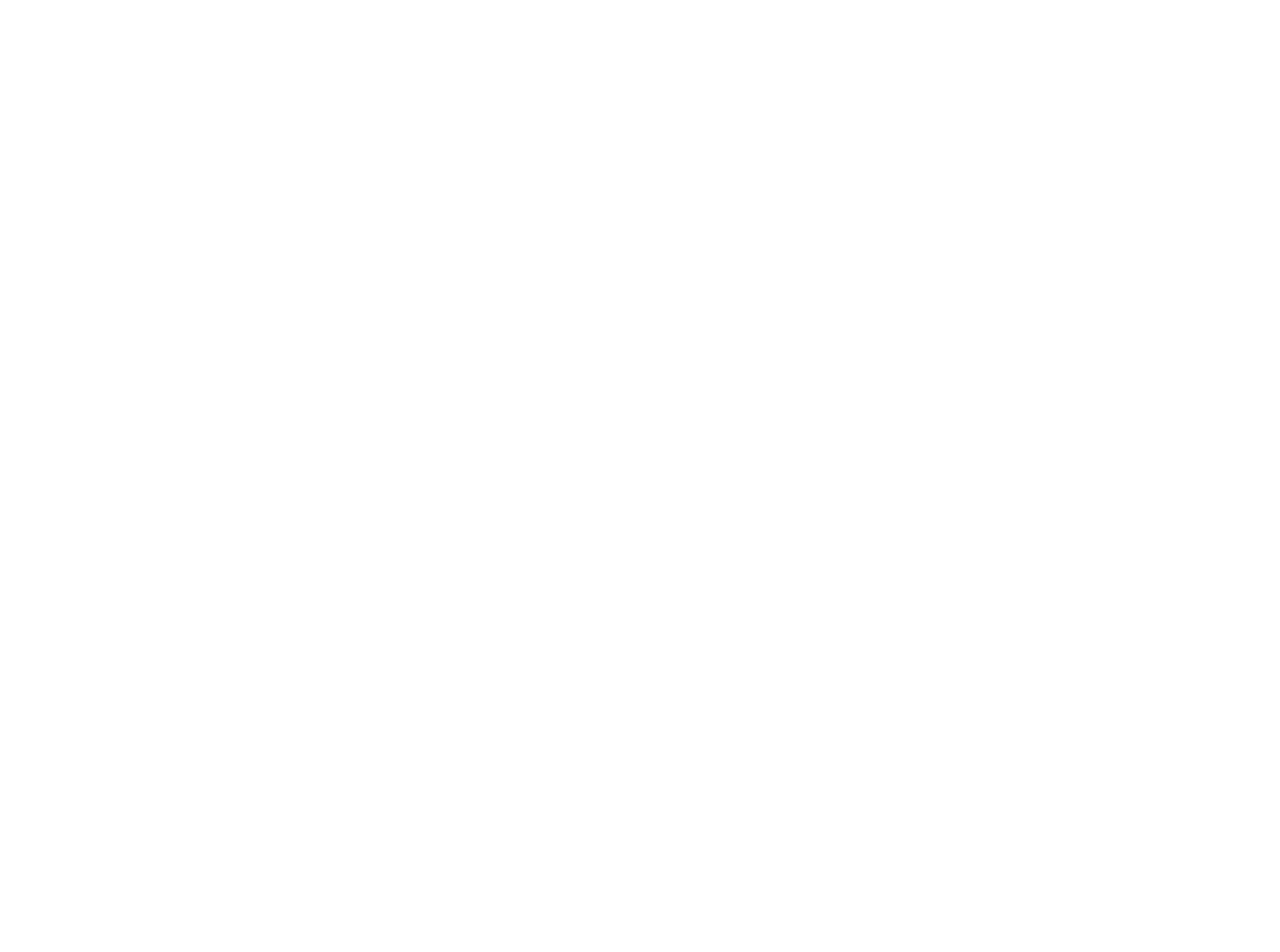
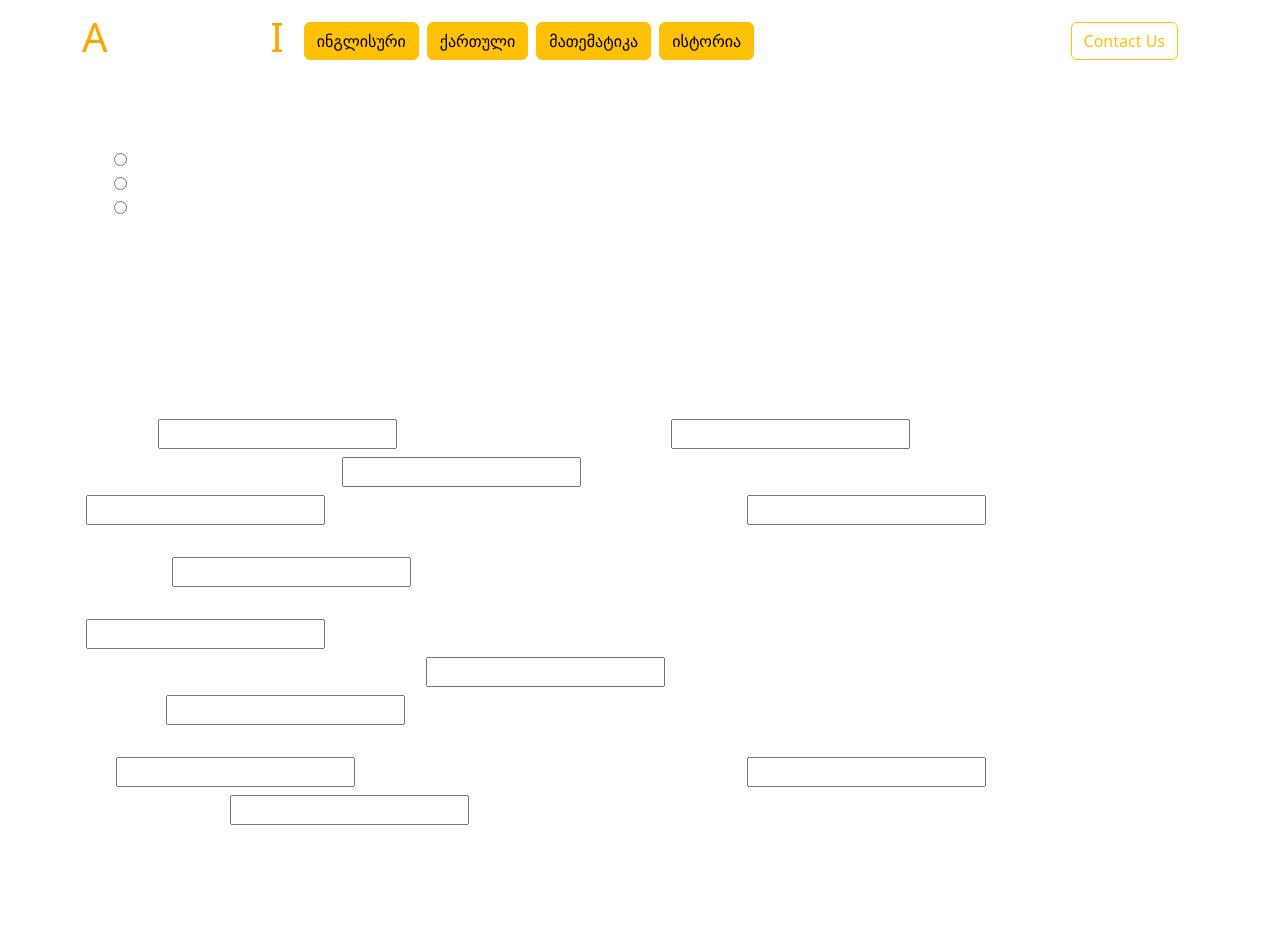
Before and after one commit to 3Threads/repetAItor, a React (Create React App) app: page /tests/1/1/1 in a window 1280 px wide. Before the commit this address had no page. Shown: the top 952 px of the page. Before the commit the page ends 800 px from the top, so only its background shows below. Built offline with nearby package versions, Linux system fonts and the light colour scheme; the HTML template or start-up script is replaced by a standard one.

Commit message:
Add question types

```diff
--- a/src/App.tsx
+++ b/src/App.tsx
@@ -4,6 +4,7 @@ import {BrowserRouter, Route, Routes} from "react-router-dom";
 import {HomePage} from "./pages/HomePage";
 import {TestLists} from "./pages/TestLists";
 import 'bootstrap/dist/css/bootstrap.min.css';
+import TestPage from "./pages/TestPage";
 
 function App() {
     return (
@@ -11,9 +12,8 @@ function App() {
             <BrowserRouter>
                 <Routes>
                     <Route index element={<HomePage/>}/>
-                    <Route path={'/tests'}>
-                        <Route path={':subject'} element={<TestLists/>}/>
-                    </Route>
+                    <Route path={'/tests/:subject'} element={<TestLists/>}/>
+                    <Route path={'/tests/:subject/:year/:variant'} element={<TestPage/>}/>
                     <Route path={'*'} element={<h1>404 Not Found</h1>}/>
                 </Routes>
             </BrowserRouter>
--- /dev/null
+++ b/src/components/FillInTheBlanksQuestion.tsx
@@ -0,0 +1,49 @@
+import React, {useState} from 'react';
+
+interface Props {
+    questionNumber: number;
+    questionPrompt: string;
+    questionText: string;
+    splitter: string;
+    options: string[];
+}
+
+const FillInTheBlanksQuestion: React.FC<Props> = ({
+                                                      questionNumber,
+                                                      questionPrompt,
+                                                      questionText,
+                                                      splitter,
+                                                      options
+                                                  }) => {
+    const [answers, setAnswers] = useState<string[]>(new Array(options.length).fill(''));
+    const questionParts = questionText.split(splitter);
+
+    const handleAnswerChange = (index: number, value: string) => {
+        const newAnswers = [...answers];
+        newAnswers[index] = value;
+        setAnswers(newAnswers);
+    };
+
+    return (
+        <div>
+            <h3>Task {questionNumber}: {questionPrompt}</h3>
+            <div className={'p-2'}>
+                {options.map((option, index) => (
+                    <label className={'p-1'}>{String.fromCharCode(65 + index)}). {option}</label>
+                ))}
+            </div>
+            <form>
+                <p>{questionParts.map((questionPart, index) => {
+                    if (index === questionParts.length - 1) {
+                        return <span key={index}>{questionPart}</span>
+                    } else {
+                        return <span key={index}>{questionPart} <input type="text" value={answers[index]} className={'m-1'}
+                                                                       onChange={(e) => handleAnswerChange(index, e.target.value)}/> </span>
+                    }
+                })}</p>
+            </form>
+        </div>
+    );
+};
+
+export default FillInTheBlanksQuestion;
--- /dev/null
+++ b/src/components/MultipleChoiceQuestion.tsx
@@ -0,0 +1,38 @@
+import React, {useState} from 'react';
+
+interface Props {
+    questionNumber: number;
+    question: string;
+    choices: string[];
+}
+
+const MultipleChoiceQuestion: React.FC<Props> = ({question, choices, questionNumber}) => {
+    const [selectedChoice, setSelectedChoice] = useState<string | null>(null);
+
+    const handleChoiceSelect = (choice: string) => {
+        setSelectedChoice(choice);
+    };
+
+    return (
+        <div>
+            <h3>Task {questionNumber}: {question}</h3>
+            <ul>
+                {choices.map((choice, index) => (
+                    <li key={index}>
+                        <label>
+                            <input
+                                type="radio"
+                                value={choice}
+                                checked={selectedChoice === choice}
+                                onChange={() => handleChoiceSelect(choice)}
+                            />
+                            {choice}
+                        </label>
+                    </li>
+                ))}
+            </ul>
+        </div>
+    );
+};
+
+export default MultipleChoiceQuestion;
--- a/src/pages/TestLists.tsx
+++ b/src/pages/TestLists.tsx
@@ -22,12 +22,11 @@ export const TestLists = () => {
                                                      className={'btn btn-outline-warning full-width mb-2 mt-2'}>
                                         {year}
                                     </Dropdown.Toggle>
-                                    {/*<div className={'btn btn-outline-warning full-width mb-2 mt-2'}>{year}</div>*/}
 
                                     <Dropdown.Menu className={'w-100 bg-dark'}>
                                         {[1, 2, 3, 4].map(num => (
                                             <Dropdown.Item className={'text-warning bg-dark'}
-                                                href={`/tests/${subject}/${year}/exam${num}`}>Exam {num}</Dropdown.Item>
+                                                href={`/tests/${subject}/${year}/var${num}`}>Variant {num}</Dropdown.Item>
                                         ))}
                                     </Dropdown.Menu>
                                 </Dropdown>
--- /dev/null
+++ b/src/pages/TestPage.tsx
@@ -0,0 +1,55 @@
+import React from 'react';
+import {Header} from "../components/Header";
+import {Container} from "react-bootstrap";
+import MultipleChoiceQuestion from "../components/MultipleChoiceQuestion";
+import FillInTheBlanksQuestion from "../components/FillInTheBlanksQuestion";
+
+
+function TestPage() {
+    return (
+        <div>
+            <Header/>
+            <Container>
+                <MultipleChoiceQuestion questionNumber={1} question={'What does Sandro want to be?'}
+                                        choices={['A doctor', 'An actor', 'An economist']}/>
+                <FillInTheBlanksQuestion questionNumber={5}
+                                         splitter={'……'}
+                                         questionPrompt={'Read the text and fill the gaps with the words given. Use each word only once. Two words are extra.'}
+                                         questionText={"One of the world’s most geographically isolated countries, the Republic of Maldives, also called the Maldives, is situated in the\n" +
+                                             "north-central Indian Ocean. It …… (1) of a group of about 1,200 small …… (2) and sandy beaches. The people who live in\n" +
+                                             "the Maldives are often …… (3) Maldivians or Maldive Islanders. Due to its geographic …… (4) near the equator, the Maldives\n" +
+                                             "enjoys exceptionally …… (5) temperatures practically throughout the whole year. The Maldives has the smallest population in\n" +
+                                             "Asia. More than one-quarter of Maldivians live in the city Male. The official …… (6) of the Maldives is Dhivehi, which is believed\n" +
+                                             "to originate from the Sri Lankan language Sinhala. Although Maldivians use Dhivehi for most of their daily communications, the\n" +
+                                             "English language is becoming more and more …… (7) as the most common second language. The official religion of the Maldives\n" +
+                                             "is Sunni Islam, and according to the Maldivian Constitution, only Muslims may be …… (8) of the country. In the early 1980s, the\n" +
+                                             "Maldives was one of the world's 20 …… (9) countries because of its low-income; nowadays, it is a middle-income country where\n" +
+                                             "only tourism and fishing are the major industries. Tourist agencies bring tourists to the country and take them directly to resorts\n" +
+                                             "and private beaches. The tourists do not …… (10) with the local population who dislike alcoholic …… (11) and immodest\n" +
+                                             "clothing. Scientists …… (12) that because of the global warming, the sea levels may rise and the islands may disappear completely."}
+                                         options={['called', 'citizens', 'communicate', 'consists', 'drinks', 'guide', 'islands', 'landscapes', 'languages', 'location', 'poorest', 'popular', 'warm', 'worry']}/>
+
+
+                <FillInTheBlanksQuestion questionNumber={6}
+                                         questionPrompt={"Read the text and fill the gaps with one of the following: article, preposition, conjunction or relative\n" +
+                                             "pronoun. Insert only ONE word. Do not copy the extra words from the text on the answer sheet."}
+                                         questionText={"An invention is the discovery or creation of a new material, a new process or a new use of existing material. Inventions\n" +
+                                             "almost always cause change. Sometimes great inventions are ideas that can change ….. (1) world. Many of the everyday\n" +
+                                             "products which we use today were invented years ago. While some inventions were discovered accidentally, most of them\n" +
+                                             "were the result ….. (2) hard work, continuous effort ….. (3) a great wish to try again. The invention of the radio has brought\n" +
+                                             "distant places closer together, and the invention of the car has made it possible to travel long distances. An invention might\n" +
+                                             "also be ….. (4) better way of doing something, ….. (5) example, a tool to make a job easier or some new farming method.\n" +
+                                             "When looking for the examples of inventions ..... (6) changed the world, we should consider not just the item, but also the\n" +
+                                             "progress it brought about. Many inventions, such as musical instruments ….. (7) sports equipment, have made our life more\n" +
+                                             "comfortable and enjoyable. Although there are a lot of inventions, not every good idea leads ….. (8) immediate success.\n" +
+                                             "The key to the success of the invention is to be in the right place ….. (9) the right time. It is believed that ….. (10) the 15th\n" +
+                                             "century an Italian painter, Leonardo da Vinci, wrote down his idea for big iron chains ….. (11) would drive machines, …..\n" +
+                                             "(12) unfortunately the technology to produce those chains didn’t exist then. This shows that even the greatest inventions\n" +
+                                             "may be useless if they are ahead of their time."} options={[]} splitter={'…..'}/>
+            </Container>
+        </div>
+    )
+        ;
+}
+
+export default TestPage;
```
